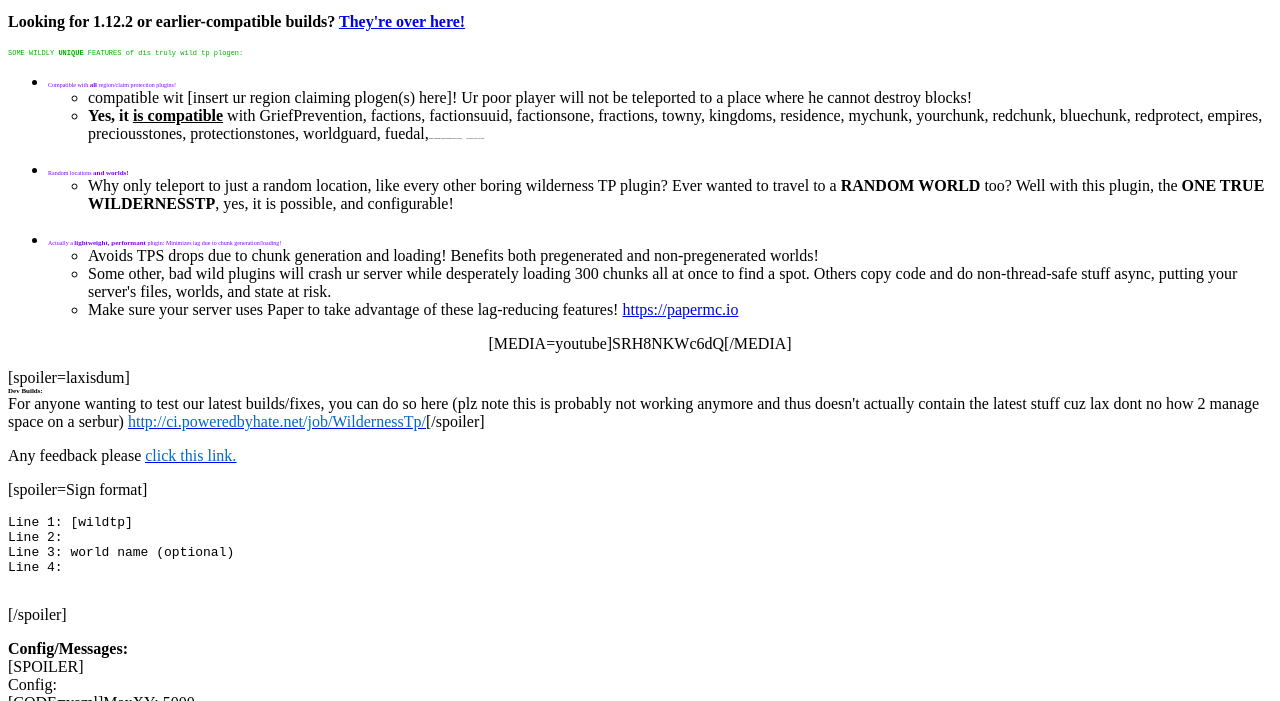
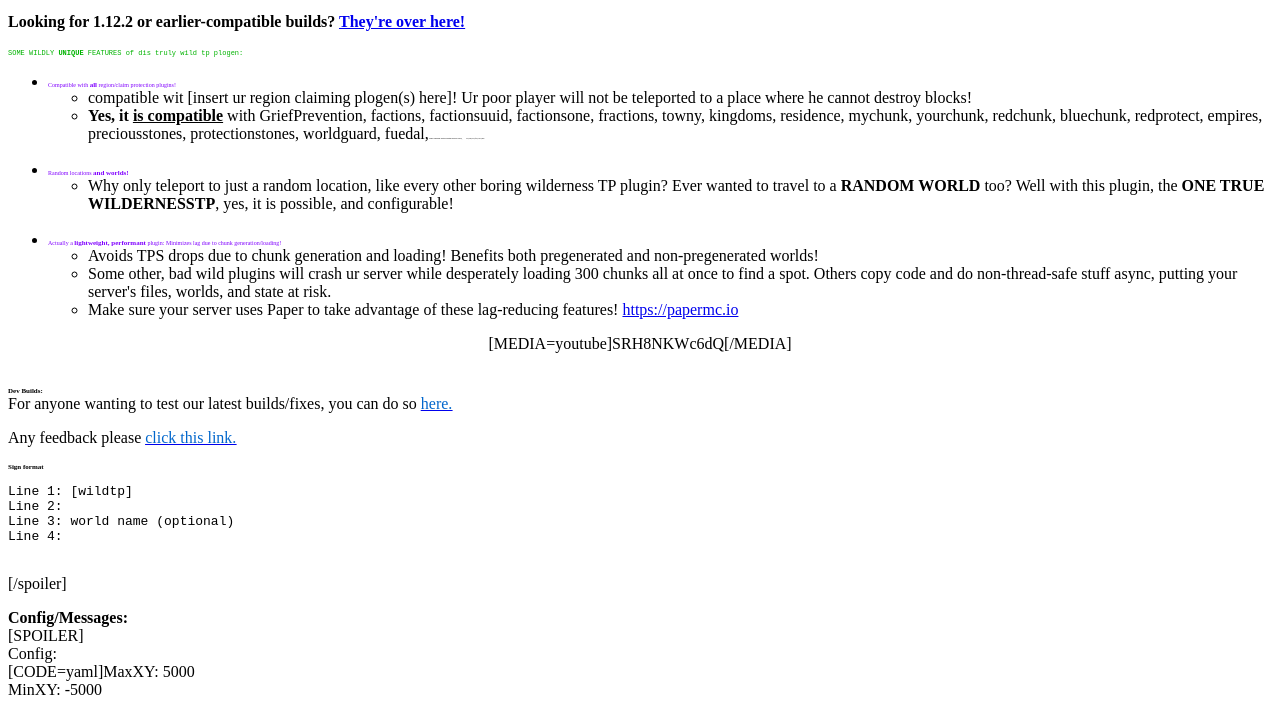
Before and after one commit to AcmeProject/WildernessTp, a plain HTML site: page docs/index.html in a window 1280 px wide. Shown: the part 399-1100 px from the top of the page. Drawn offline with Linux system fonts and the light colour scheme.

Commit message:
Update index.html

```diff
--- a/docs/index.html
+++ b/docs/index.html
@@ -18,13 +18,13 @@ It is a simple lightweight plugin that randomly will teleport players when they
 
 <p><center>[MEDIA=youtube]SRH8NKWc6dQ[/MEDIA]</center></p>
 
-<p>[spoiler=laxisdum]<br />
+<p><br />
 <strong><span style="font-size: 7px;">Dev Builds:</span></strong><br />
-For anyone wanting to test our latest builds/fixes, you can do so here (plz note this is probably not working anymore and thus doesn't actually contain the latest stuff cuz lax dont no how 2 manage space on a serbur) <a href="'http://ci.poweredbyhate.net/job/WildernessTp/'"><span style="text-decoration: underline;"><span style="color: rgb(0, 102, 204);">http://ci.poweredbyhate.net/job/WildernessTp/</span></span></a>[/spoiler]</p>
+For anyone wanting to test our latest builds/fixes, you can do so <a href="'https://ci.appveyor.com/project/RoboMWM39862/wildernesstp/build/artifacts'"><span style="text-decoration: underline;"><span style="color: rgb(0, 102, 204);">here.</span></span></a></p>
 
-<p>Any feedback please <a href="'http://irc.spi.gt/iris/?nick=&channels=hell'"><span style="text-decoration: underline;"><span style="color: rgb(0, 102, 204);">click this link.</span></span></a></p>
+<p>Any feedback please <a href="'https://kiwiirc.com/client/irc.spi.gt/#wilderness-tp'"><span style="text-decoration: underline;"><span style="color: rgb(0, 102, 204);">click this link.</span></span></a></p>
 
-<p>[spoiler=Sign format]<br />
+<strong><span style="font-size: 7px;">Sign format</span></strong><br />
 <pre>Line 1: [wildtp]
 Line 2:
 Line 3: world name (optional)
```
